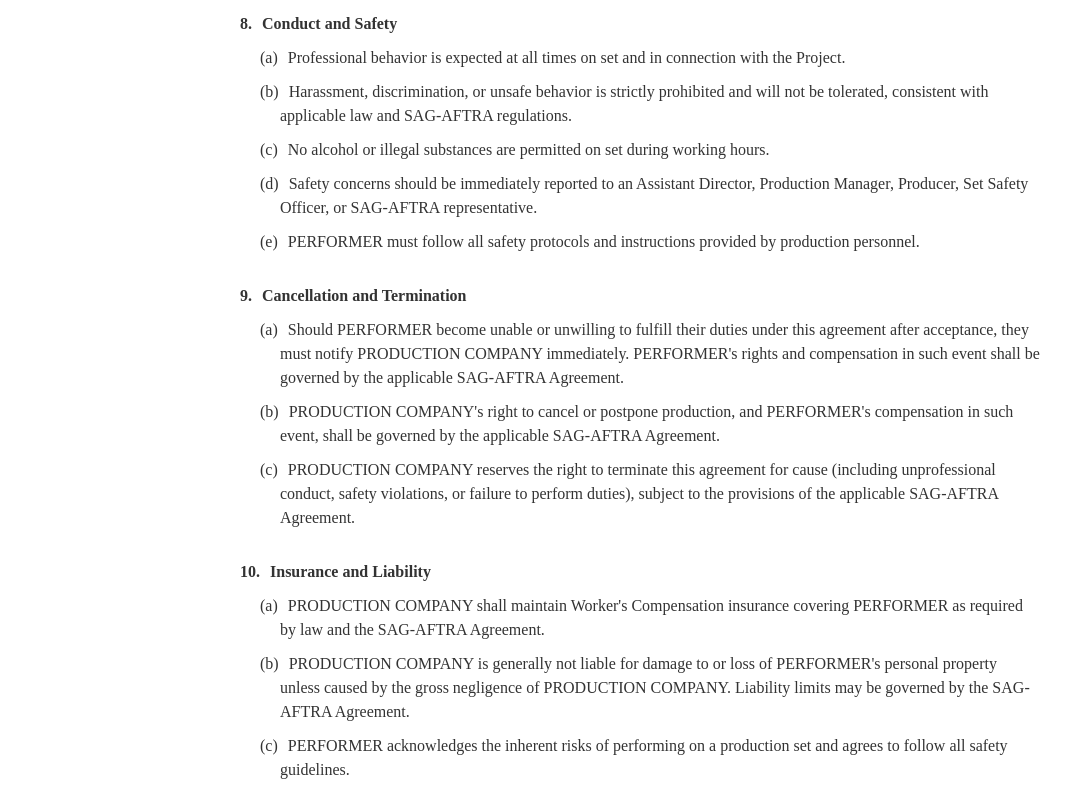
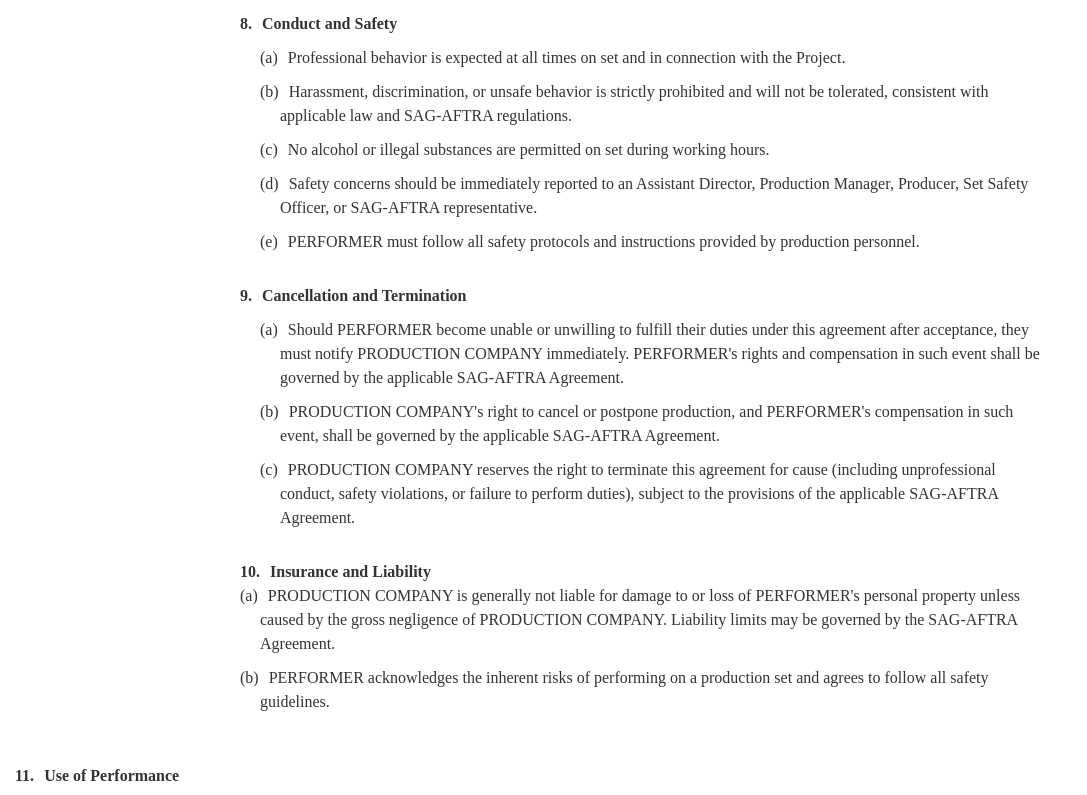
Before and after one commit to mikecerisano/standincontract, a plain HTML site: page index.html in a window 1280 px wide. Shown: the part 3004-3799 px from the top of the page, without its empty margins (0-1087 px from the left). Drawn offline with Linux system fonts and the light colour scheme.

Commit message:
Update index.html

```diff
--- a/index.html
+++ b/index.html
@@ -378,7 +378,7 @@
         <div class="subsection clearfix">
           <div class="subsection-letter">(b)</div>
           <div class="subsection-content">
-            Payment for all services rendered hereunder shall be due in accordance with the payment schedule mandated by the applicable SAG-AFTRA Agreement, typically weekly for days worked in the preceding week.
+             Payment will be made directly by check from RED FOX FEATURES LLC, unless otherwise required by the SAG-AFTRA Agreement.
           </div>
         </div>
 
@@ -589,19 +589,13 @@
       <div class="section-number">10.</div>
       <div class="section-title">Insurance and Liability</div>
 
-      <div class="section-content">
         <div class="subsection clearfix">
           <div class="subsection-letter">(a)</div>
-          <div class="subsection-content">PRODUCTION COMPANY shall maintain Worker's Compensation insurance covering PERFORMER as required by law and the SAG-AFTRA Agreement.</div>
+          <div class="subsection-content">PRODUCTION COMPANY is generally not liable for damage to or loss of PERFORMER's personal property unless caused by the gross negligence of PRODUCTION COMPANY. Liability limits may be governed by the SAG-AFTRA Agreement.</div>
         </div>
 
         <div class="subsection clearfix">
           <div class="subsection-letter">(b)</div>
-          <div class="subsection-content">PRODUCTION COMPANY is generally not liable for damage to or loss of PERFORMER's personal property unless caused by the gross negligence of PRODUCTION COMPANY. Liability limits may be governed by the SAG-AFTRA Agreement.</div>
-        </div>
-
-        <div class="subsection clearfix">
-          <div class="subsection-letter">(c)</div>
           <div class="subsection-content">PERFORMER acknowledges the inherent risks of performing on a production set and agrees to follow all safety guidelines.</div>
         </div>
       </div>
```
